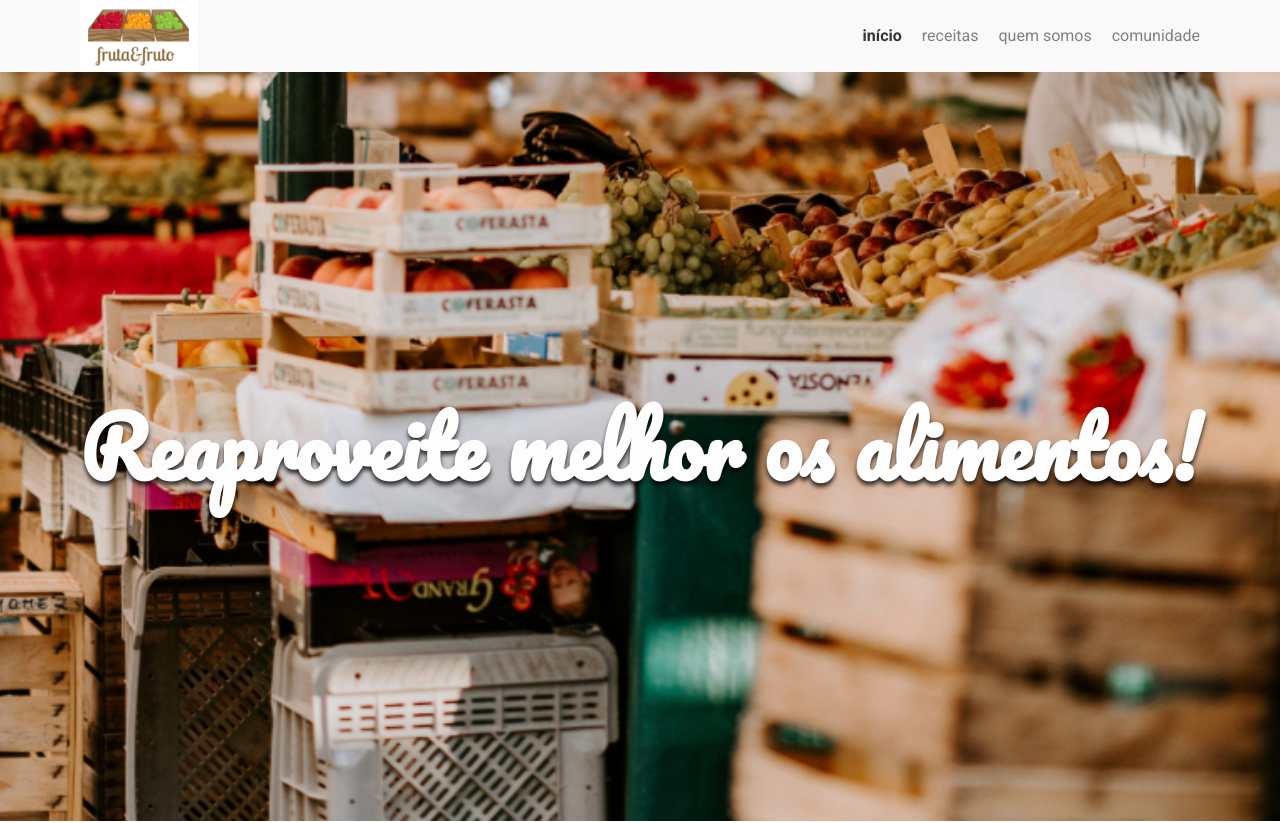
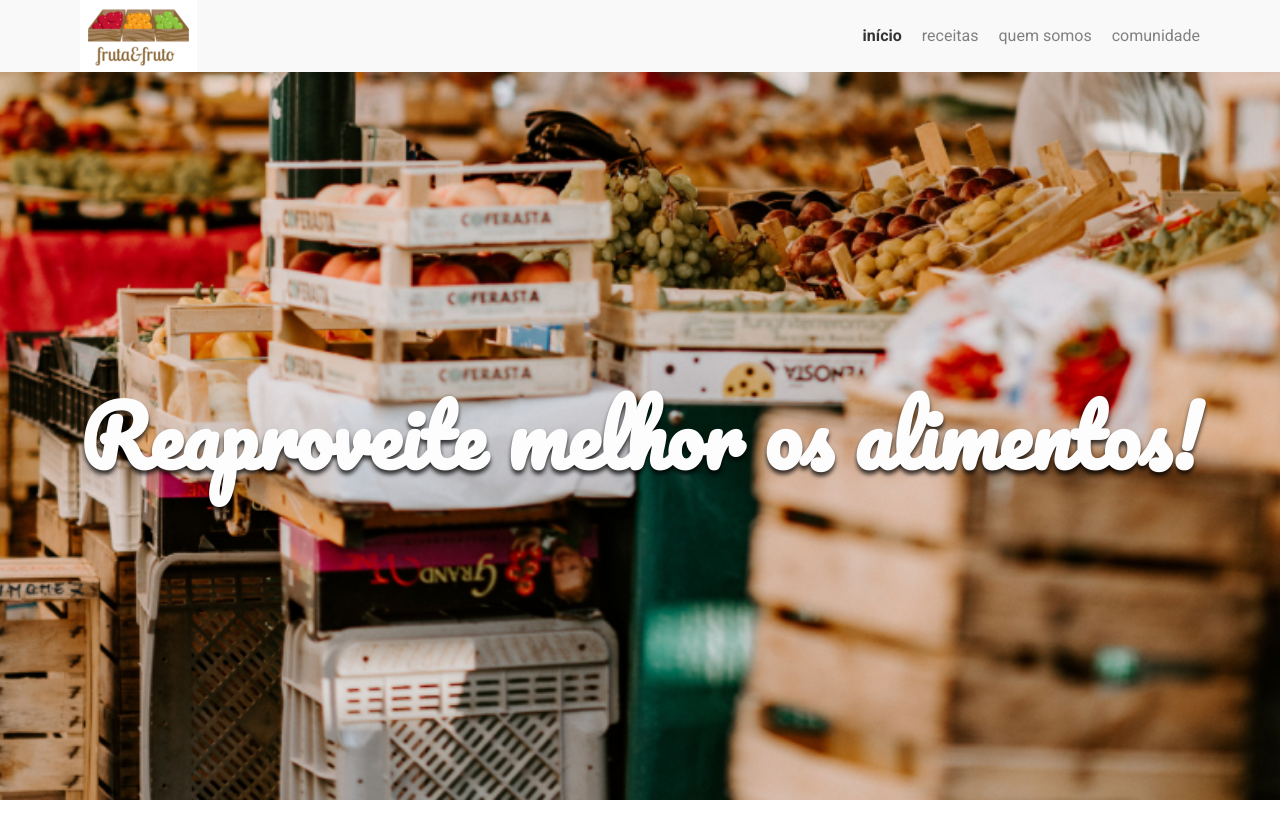
Before and after one commit to tarrasjose/arquitetura-css, a plain HTML site: page arquitetura-css-assets/index.html in a window 1280 px wide. Shown: the top 823 px of the page. Drawn offline with Linux system fonts and the light colour scheme.

Commit message:
Update banner-imagem.css

```diff
--- a/arquitetura-css-assets/assets/css/banner/banner-imagem.css
+++ b/arquitetura-css-assets/assets/css/banner/banner-imagem.css
@@ -16,6 +16,7 @@
 }
 
 @media  screen and (min-width: 768px) {
+    .banner__imagem {
         height: calc(100vh - 72px); /*100% da janela do navegado menos o tamanho do cabeçalho com inicio, receitas...
         Esse também saiu do seletor comum e veio para o media na hora de deixar responsivo*/
     }
```
